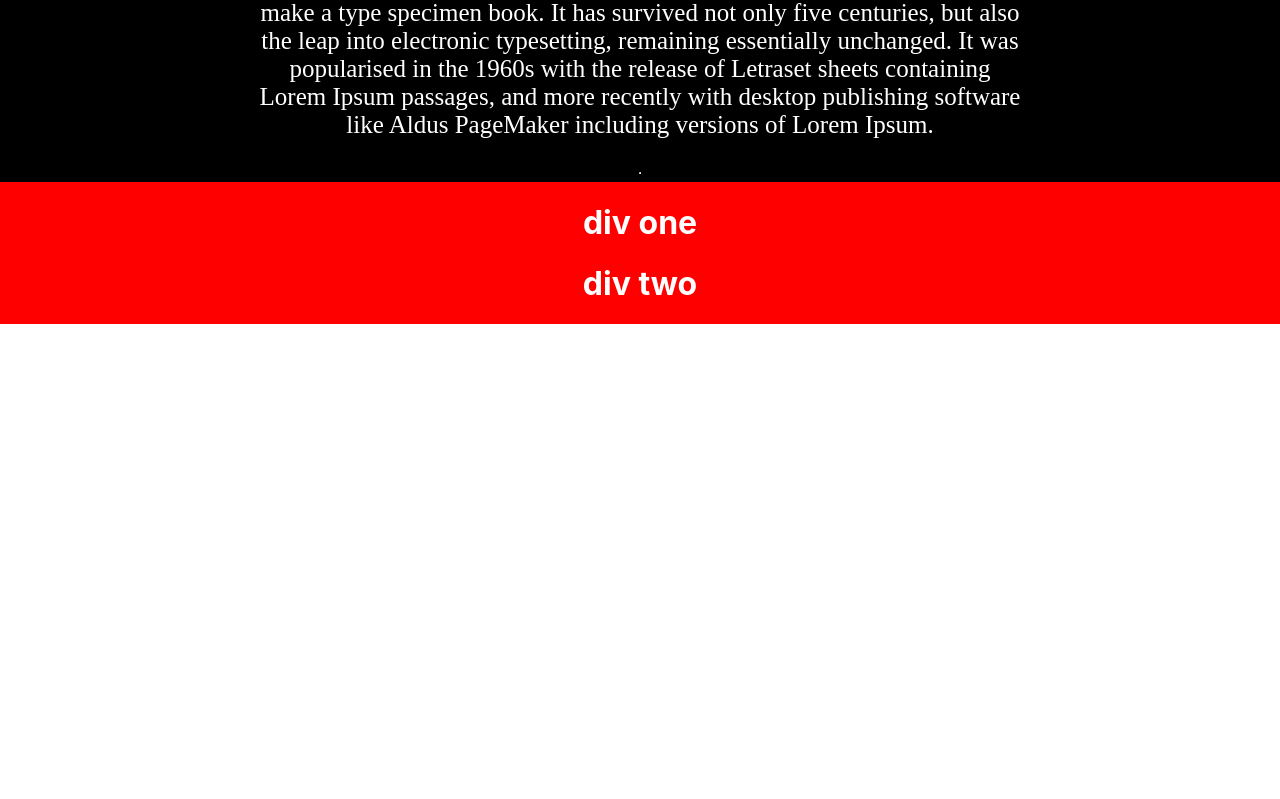
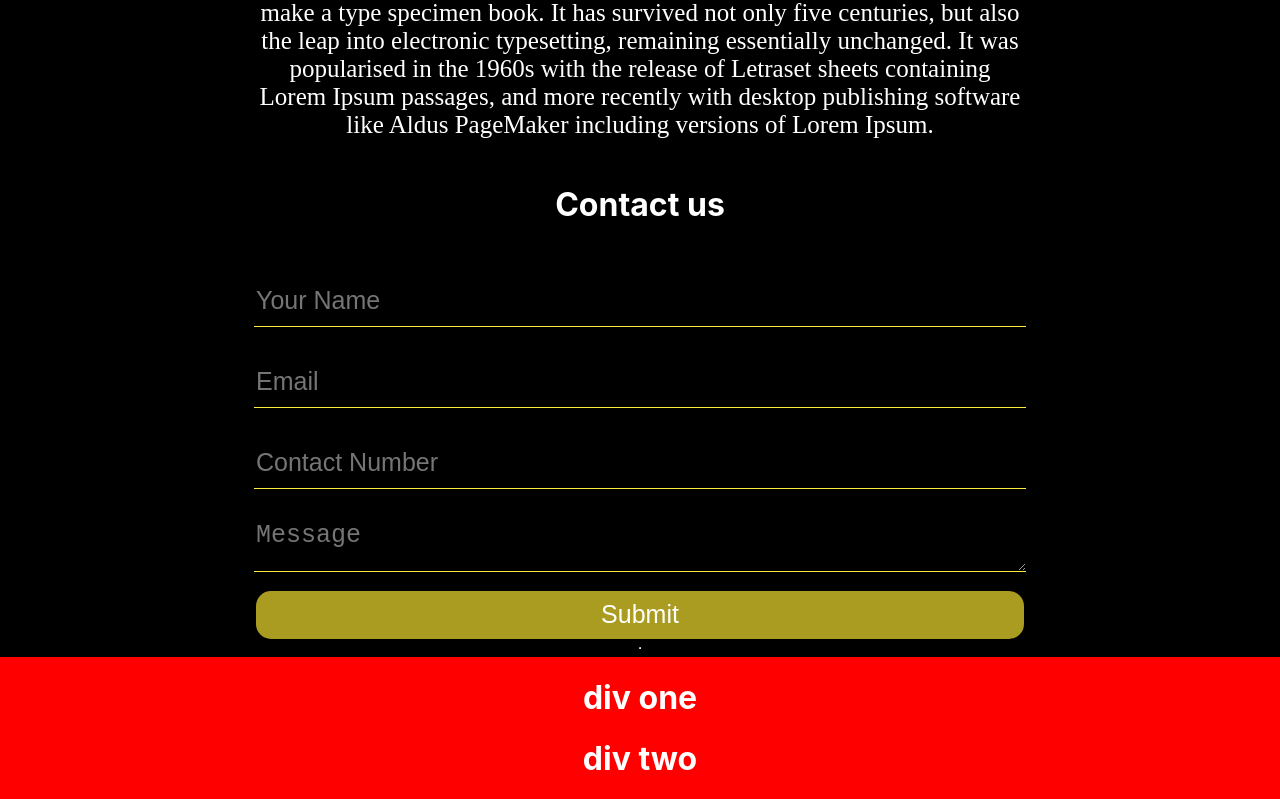
Before and after one commit to UmairSaeedBhatti/ocheesy_web, a React (Create React App) app: page / in a window 1280 px wide. Shown: the part 1223-2022 px from the top of the page. Before the commit the page ends 1547 px from the top, so only its background shows below. Built offline with nearby package versions, Linux system fonts and the light colour scheme.

Commit message:
Making Contact us form

```diff
--- a/src/Components/Contact_us/Contactus_form.css
+++ b/src/Components/Contact_us/Contactus_form.css
@@ -0,0 +1,24 @@
+
+.inputfield{
+    width: 60%;
+height: 3rem;
+color: #fdfdfd;
+font-size: 25px;
+background-color: black;
+outline: 0;
+border-width: 0px 0 1px;
+border-color: #ffeb3b;
+margin-top: 30px;
+}
+
+
+.Contactus-us__btn{
+    width: 60%;
+    height: 3rem;
+    font-size: 25px;
+    color: white;
+    border-radius: 15px;
+    border: none;
+    background-color: #AA9C20;
+    margin-top: 15px;
+}
--- a/src/Components/Contact_us/Contactus_form.js
+++ b/src/Components/Contact_us/Contactus_form.js
@@ -1,18 +1,50 @@
-
+import './Contactus_form.css'
 
 
 
 function ContactUs(){
     return(
         <>
-         <div>
-             <div>Timing
-                <p>The timing hours</p>
-             </div>
-             <div>Location
-                <div>here the maps</div>
-             </div>
-         </div>
+        <div className="Contact-us">
+            <h1>Contact us</h1>
+        <form>
+          <div>
+            <input
+              className="inputfield"
+              type="text"
+              name="Name"
+              placeholder="Your Name"
+            ></input>
+          </div>
+          <div>
+            <input
+              className="inputfield"
+              type="text"
+              placeholder="Email"
+              name="Email"
+              id="Email"
+            ></input>
+          </div>
+          <div>
+            <input
+              className="inputfield"
+              type="text"
+              placeholder="Contact Number"
+              name="Contact_number"
+              id="contact_number"
+            ></input>
+            <div>
+            <textarea className="inputfield Message-area" placeholder="Message">
+
+               </textarea>
+            </div>
+
+          </div>
+          <button className="Contactus-us__btn" type="Submit">
+            Submit
+          </button>
+        </form>
+      </div>
         </>
     )
 }
--- a/src/Pages/Landing_page/Landing_page.js
+++ b/src/Pages/Landing_page/Landing_page.js
@@ -2,6 +2,7 @@ import Aboutus from '../../Components/Aboutus_text/Aboutus';
 //import MenuNavbar from '../../Components/Menu_navbar/Menu_navbar';
 import'./Landing_page.css'
 import Footer from '../../Components/Footer/Footer.js'
+import ContactUs from '../../Components/Contact_us/Contactus_form';
 
 function LandingPage(){
     return(
@@ -16,6 +17,7 @@ function LandingPage(){
          </div>
          <div className="layout-container">
             <Aboutus></Aboutus>
+            <ContactUs></ContactUs>
             <hr></hr>
             <Footer></Footer>
             {/* <MenuNavbar></MenuNavbar> */}
```
